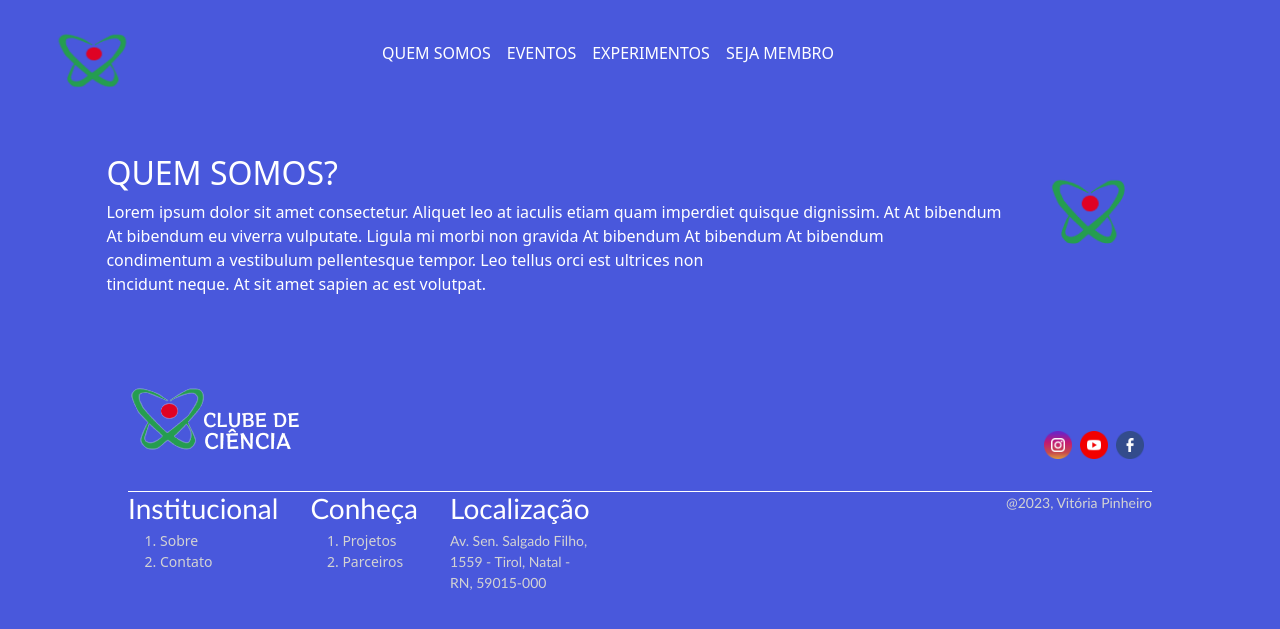
After one commit to vitpinheiro/ClubeCiencia, a PHP site: page /quemsomos.php in a window 1280 px wide. The commit adds this page. Shown: the top 629 px of the page. Run offline with PHP 8.4, Linux system fonts and the light colour scheme.

Commit message:
quem somos

```diff
--- a/index.php
+++ b/index.php
@@ -17,7 +17,7 @@
     </button>
     <div class="collapse navbar-collapse justify-content-center" id="navbarNavAltMarkup">
       <div class="navbar-nav" style="margin-right:15em;">
-        <a class="nav-link" aria-current="page" href="#">QUEM SOMOS</a>
+        <a class="nav-link" aria-current="page" href="quemsomos.php">QUEM SOMOS</a>
         <a class="nav-link" href="#">EVENTOS</a>
         <a class="nav-link" href="#">EXPERIMENTOS</a>
         <a class="nav-link" >SEJA MEMBRO</a>
--- /dev/null
+++ b/quemsomos.php
@@ -0,0 +1,98 @@
+<!DOCTYPE html>
+<html lang="en">
+<head>
+    <meta charset="UTF-8">
+    <meta name="viewport" content="width=device-width, initial-scale=1.0">
+    <title>Quem somos</title>
+    <link rel="stylesheet" href="style.css">
+    <link rel="stylesheet" href="https://cdn.jsdelivr.net/npm/bootstrap@5.3.3/dist/css/bootstrap.min.css">
+</head>
+<body class="a">
+<header>
+<nav class="navbar navbar-expand-lg">
+  <div class="container-fluid" style="background-color: #4958DC;">
+    <a class="navbar-brand" id="logo" href="index.php"><img src="images/logosimbolo.png" alt=""></a>
+    <button class="navbar-toggler" type="button" data-bs-toggle="collapse" data-bs-target="#navbarNavAltMarkup" aria-controls="navbarNavAltMarkup" aria-expanded="false" aria-label="Toggle navigation">
+      <span class="navbar-toggler-icon"></span>
+    </button>
+    <div class="collapse navbar-collapse justify-content-center" id="navbarNavAltMarkup">
+      <div class="navbar-nav" style="margin-right:15em;">
+        <a class="nav-link" aria-current="page" href="#">QUEM SOMOS</a>
+        <a class="nav-link" href="#">EVENTOS</a>
+        <a class="nav-link" href="#">EXPERIMENTOS</a>
+        <a class="nav-link" >SEJA MEMBRO</a>
+      </div>
+    </div>
+  </div>
+</nav>
+</header>
+
+<main>
+    <section class="quemsomos d-flex justify-content-center mt-5 mb-5">
+        <div>
+            <h2>QUEM SOMOS?</h2>
+            <p>Lorem ipsum dolor sit amet consectetur. Aliquet leo at iaculis etiam quam imperdiet quisque dignissim. At At
+                bibendum<br>
+                At bibendum eu viverra vulputate. Ligula mi morbi non gravida At bibendum At bibendum At bibendum <br>
+                condimentum a vestibulum pellentesque tempor. Leo tellus orci est ultrices non<br>
+                tincidunt neque. At sit amet sapien ac est volutpat.</p>
+        </div>
+        <figure>
+            <img src="images/logosimbolo.png" alt="">
+        </figure>
+    </section>
+
+</main>
+
+
+
+
+<footer>
+    <section class="logos">
+        <figure><a href="index.html"><img src="images/logo2.png" alt="Logo"></a></figure>
+        <figure class="social">
+            <img class="insta" src="images/instagram.png" alt="Instagram" fill="currentColor" id="insta">
+            <img src="images/youtube.png" alt="YouTube">
+            <img src="images/facebook.png" alt="Facebook">
+        </figure>
+    </section>
+    <section class="info">
+        <div>
+            <h3>Institucional</h3>
+            <ol>
+                <a href="#">
+                    <li>Sobre</li>
+                </a>
+                <a href="#">
+                    <li>Contato</li>
+                </a>
+            </ol>
+        </div>
+        <div>
+            <h3>Conheça</h3>
+            <ol>
+                <a href="#">
+                    <li>Projetos</li>
+                </a>
+                <a href="#">
+                    <li>Parceiros</li>
+                </a>
+            </ol>
+        </div>
+        <div>
+            <h3>Localização</h3>
+            <p>Av. Sen. Salgado Filho, 1559 - Tirol, Natal - RN, 59015-000</p>
+        </div>
+        <div class="assinatura">
+            <p>@2023, Vitória Pinheiro</p>
+        </div>
+    </section>
+</footer>
+
+
+
+
+
+<script src="https://cdn.jsdelivr.net/npm/bootstrap@5.3.3/dist/js/bootstrap.bundle.min.js"></script>
+</body>
+</html>
--- a/style.css
+++ b/style.css
@@ -109,5 +109,10 @@ footer {
     width: 100%;
     text-align: end;
   }
+  /* Fim do footer  */
 
-  /* Fim do footer  */
+/* quem somos */
+
+.quemsomos{
+  color: white;
+}
```
Also changed, not shown: images/missao.png (added).
